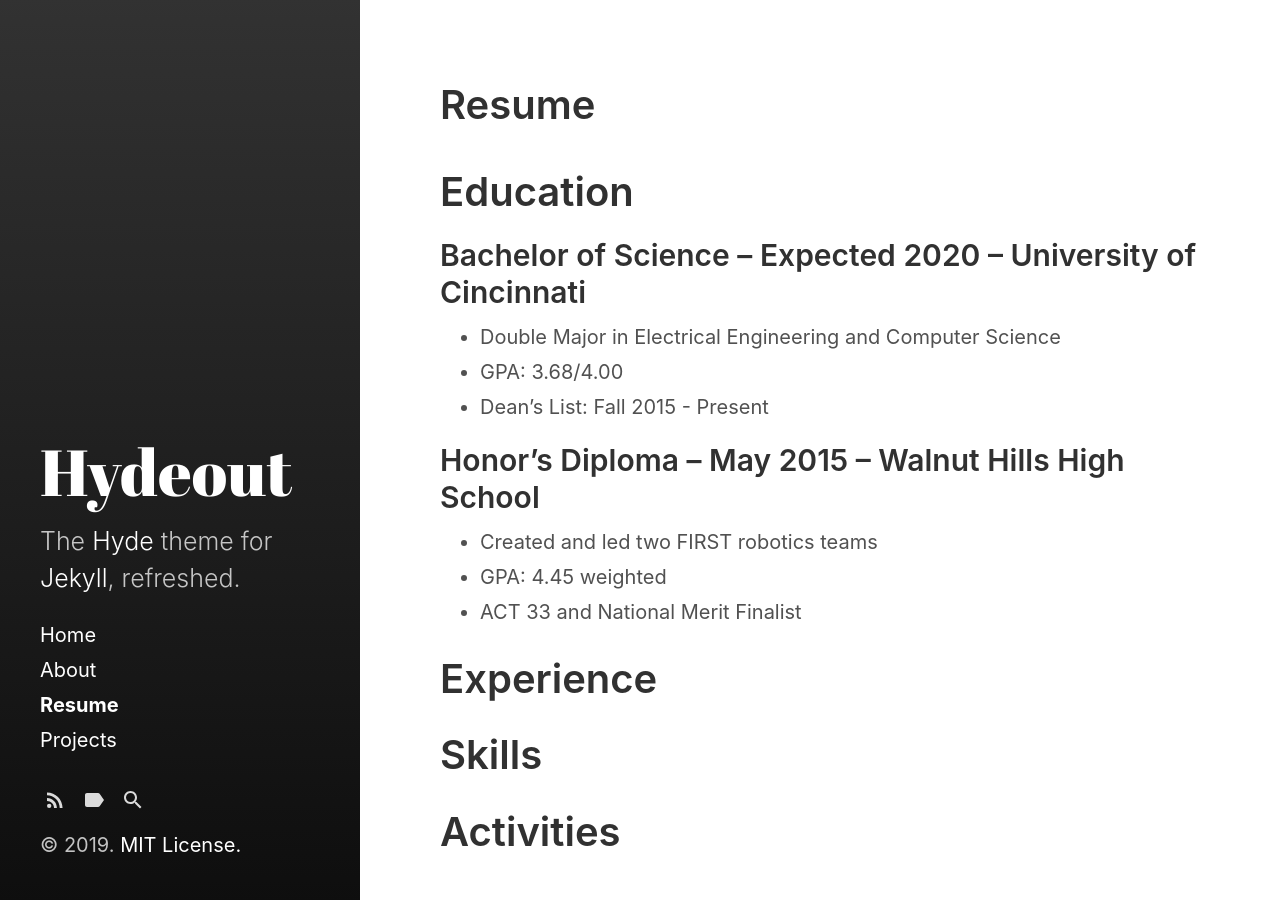
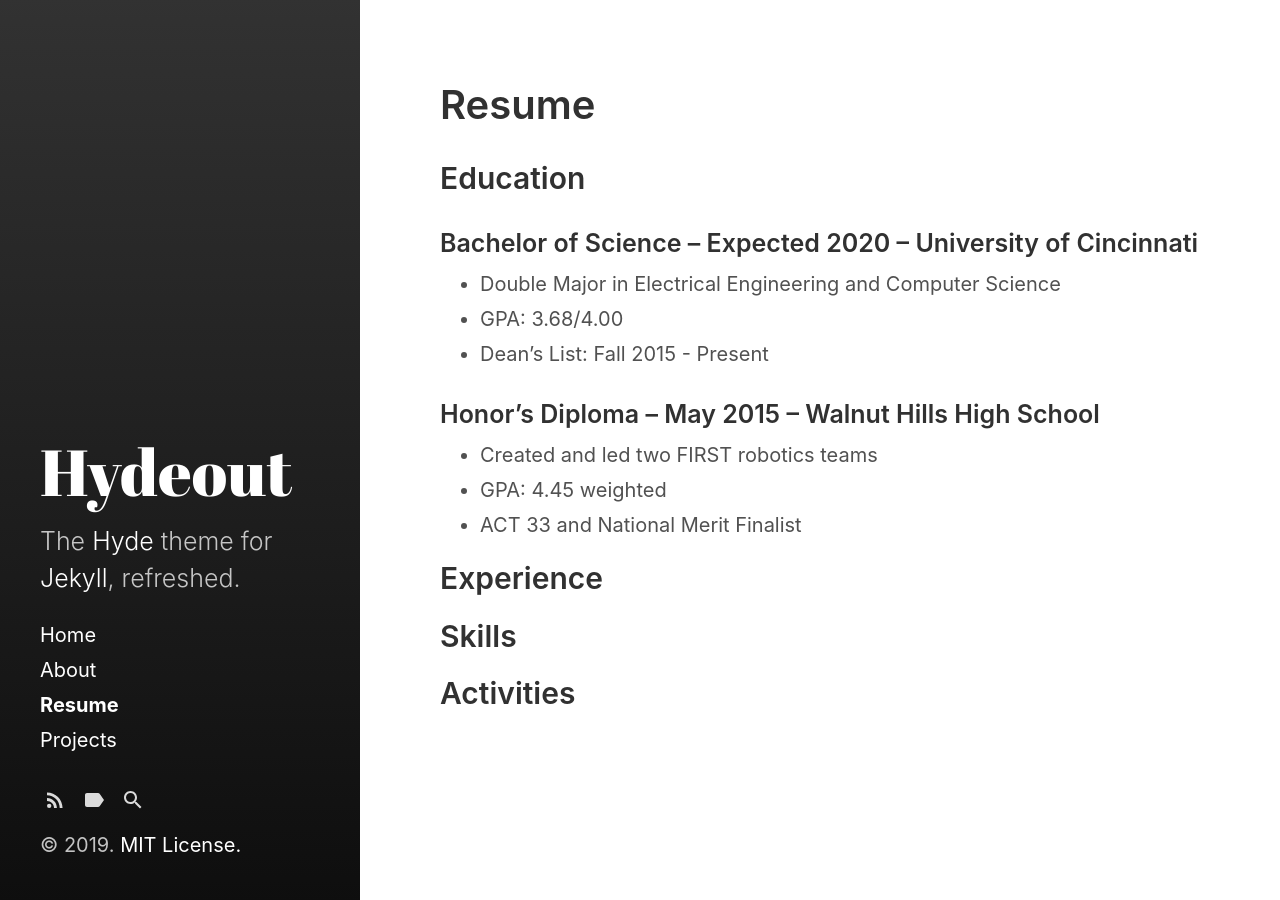
Before and after one commit to tekulvw/tekulvw.github.io, a Jekyll site: the page built from resume.md, in a window 1280 px wide. Built offline with Jekyll 4.4.1, drawn with Linux system fonts in a browser that asks for light colours.

```diff
--- a/resume.md
+++ b/resume.md
@@ -4,20 +4,20 @@ title: Resume
 sidebar_link: true
 ---
 
-# Education
+## Education
 
-## Bachelor of Science -- Expected 2020 -- University of Cincinnati
+### Bachelor of Science -- Expected 2020 -- University of Cincinnati
 - Double Major in Electrical Engineering and Computer Science
 - GPA: 3.68/4.00
 - Dean's List: Fall 2015 - Present
 
-## Honor's Diploma -- May 2015 -- Walnut Hills High School
+### Honor's Diploma -- May 2015 -- Walnut Hills High School
 - Created and led two FIRST robotics teams
 - GPA: 4.45 weighted
 - ACT 33 and National Merit Finalist
 
-# Experience
+## Experience
 
-# Skills
+## Skills
 
-# Activities
+## Activities
```
Also changed, not shown: _posts/red.md (+7 -1 lines).
